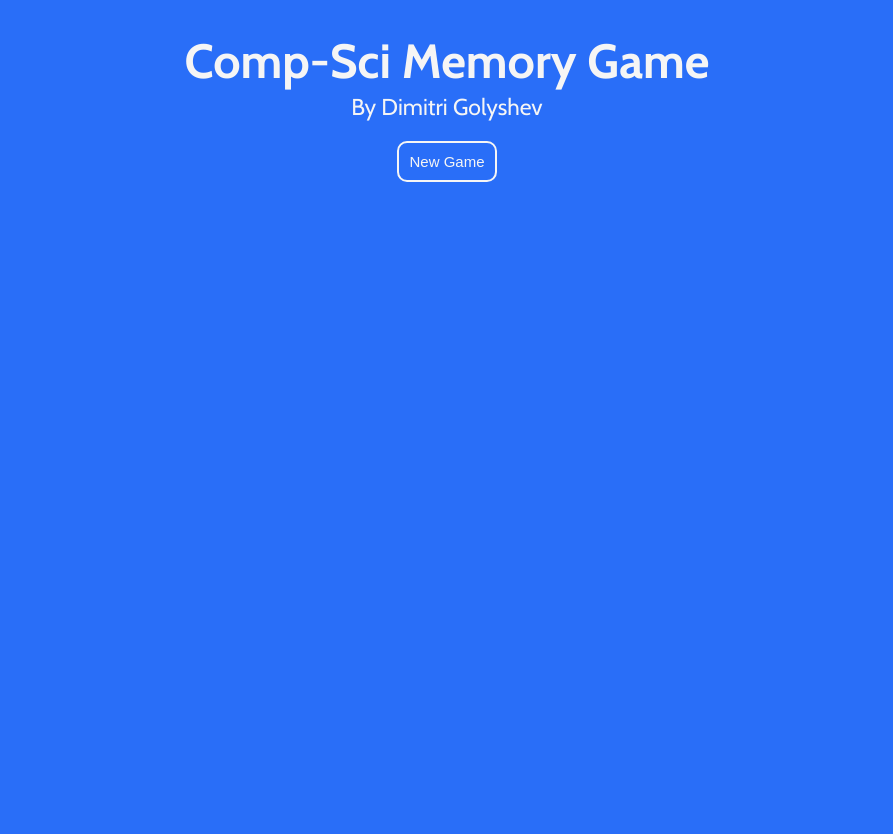
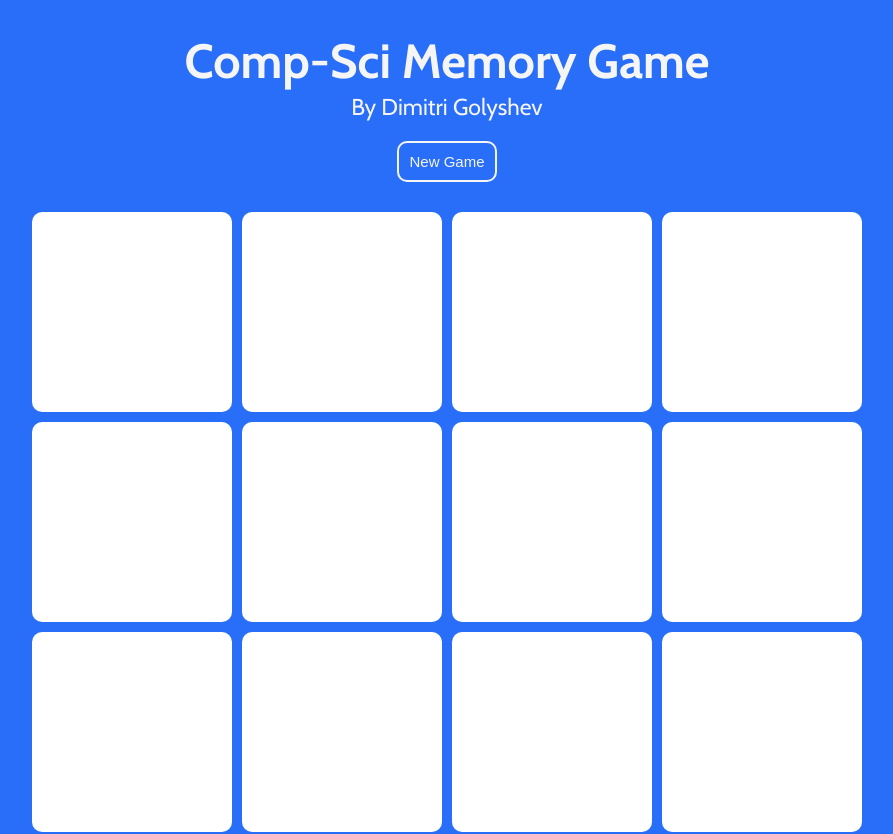
Before and after one commit to DimitriGol/memory-game, a React (Create React App) app: page / in a window 1280 px wide. Shown: the top 834 px of the page, without its empty margins (193-1086 px from the left). Before the commit the page ends 800 px from the top, so only its background shows below. Built offline with nearby package versions, Linux system fonts and the light colour scheme.

Commit message:
Flip cards (#4)
* Fix bug that wouldn't show cards

* Fix bug where cards weren't popping up on the screen at a refresh

* Add animations for card flipping

```diff
--- a/src/App.js
+++ b/src/App.js
@@ -1,32 +1,32 @@
 import './App.css';
-import './components/Card'; //Card component
+import SingleCard from './components/SingleCard'; //Card component
+// import Cards from './components/Cards'; //Cards component
 import { useState } from 'react';
-import Card from './components/Card';
 
-//Array of all the card images
+
 const cardImagesArray = [
-  { "src": "img/binary.png"},
-  { "src": "img/chatgpt.png"},
-  { "src": "img/error.jpg"},
-  { "src": "img/github.png"},
-  { "src": "img/mips.jpg"},
-  { "src": "img/stackoverflow.png"},
-  { "src": "img/tree.png"},
-  { "src": "img/tutorial.png"}
+  {"src": "/img/binary.png"},
+  {"src": "img/chatgpt.png"},
+  {"src": "img/error.jpg"},
+  {"src": "img/github.png"},
+  {"src": "img/mips.jpg"},
+  {"src": "img/stackoverflow.png"},
+  {"src": "img/tree.png"},
+  {"src": "img/tutorial.png"}
 ]
 
 function App() {
   //use state for cards
-  const [cards, setCards] = useState([]); //sets initial game to empty array
+  const [cards, setCards] = useState([...cardImagesArray, ...cardImagesArray].sort(() => Math.random() - 0.5)); //sets initial game to empty array
   const [turns, setTurns] = useState(0); //sets the number of turns to be 0
 
-  //shuffles the cards
+  // shuffles the cards
   const shuffleCards= () => {
     const shuffledCards = [...cardImagesArray, ...cardImagesArray]
-      .sort(() => Math.random() - 0.5) //random function used to shuffle cards
-      .map((card) => ({...card, id: Math.random()}))
+    .sort(() => Math.random() - 0.5) //random function used to shuffle cards
+    .map((card) => ({...card, id: Math.random()}))
 
-    //set state for cards
+    // set state for cards
     setCards(shuffledCards)
     setTurns(0)
   }
@@ -40,11 +40,12 @@ function App() {
         <button onClick={shuffleCards} className='new-game'>New Game</button>
       </div>
 
-      <div className='container'>
-        {cards.map(card =>(
-          <Card key={card.id} card={card} />
-        ))}
-      </div>
+
+      <div className="container">
+            { cards.map(card =>(
+              <SingleCard key={card.id} card={card}/>
+            )) }
+        </div>
 
     </div>
   );
--- a/src/components/Card.js
+++ /dev/null
@@ -1,11 +0,0 @@
-function Card({card}) {
-    return (
-        <div className='card' key={card.id}>
-            <div>
-                <img className='card-img' src={card.src} alt="card img" />
-            </div>
-        </div>
-    );
-}
-
-export default Card
--- /dev/null
+++ b/src/components/Cards.js
@@ -0,0 +1,16 @@
+// import { useState } from "react";
+// import SingleCard from './SingleCard'
+
+// function Cards (){
+
+
+//     return (
+//         <div className="container">
+//             { items.map((item, index) =>(
+//                 <SingleCard key={index} item={item}/>
+//             )) }
+//         </div>
+//     )
+// }
+
+// export default Cards;
--- /dev/null
+++ b/src/components/SingleCard.js
@@ -0,0 +1,7 @@
+export default function SingleCard( {card} ) {
+  return(
+    <div className='card'>
+      <img clasName='card-img' src={card.src} alt="card-img"/>
+    </div>
+  )
+}
--- a/src/index.css
+++ b/src/index.css
@@ -67,9 +67,36 @@ body {
   border-radius: 10px;
   justify-content: center;
   align-items: center;
+  color: black;
+  /* Animations for the card object */
+  transform: rotateY(180deg);
+  animation: 1s hideCard linear;
+  transition: transform 0.5s;
+}
+@keyframes hideCard{
+
+  0%{
+    transform: rotateY(0);
+  }
+  100%{
+    transform: rotateY(180deg);
+  }
+
 }
 
-.card-img{
+
+.card img{
   width: 190px;
-  height: auto;
+  /* Animations for the card image */
+  transform: scale(0);
+  animation: 1s hideImage linear;
+  transition: transform 0.5s;
 }
+@keyframes hideImage {
+  0%, 50%{
+    transform: scale(1);
+  }
+  100%{
+    transform: scale(0);
+  }
+}
```
